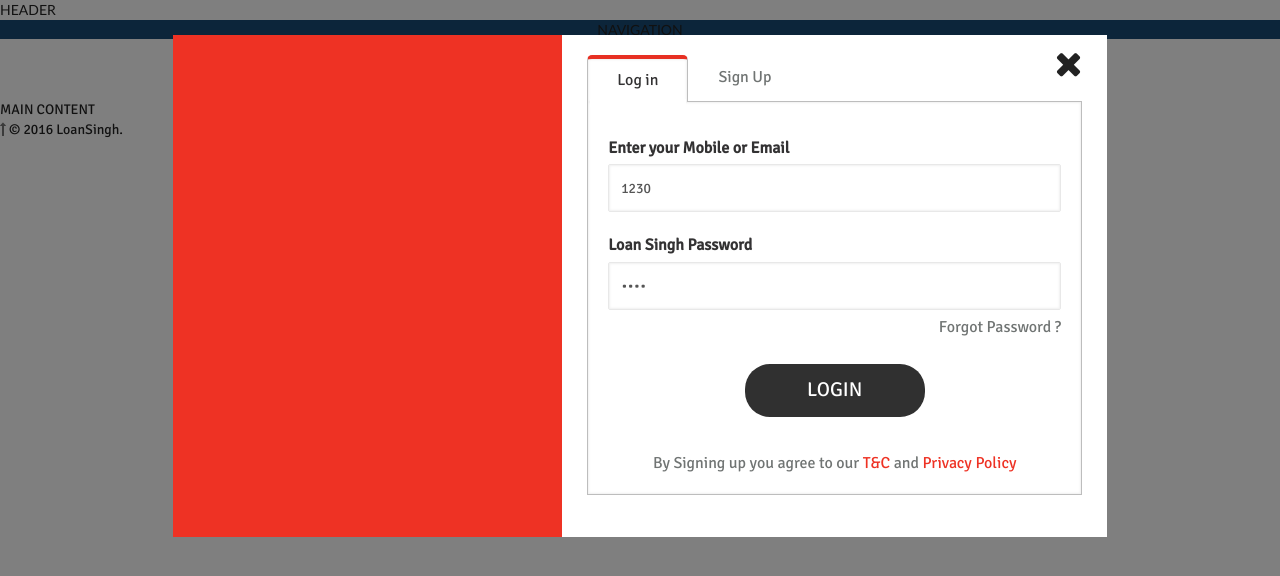
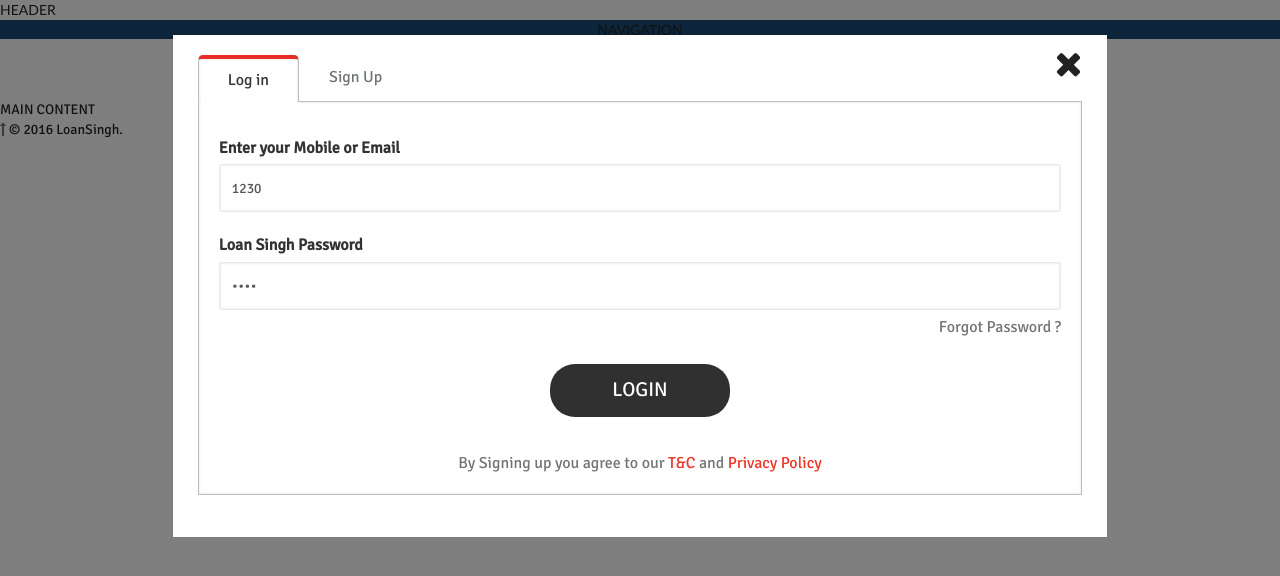
Before and after one commit to jsbimra/signuplogin, a website: page index.html in a window 1280 px wide. Drawn offline with Linux system fonts and the light colour scheme; some packages are replaced by stand-ins of ours.

Commit message:
Update login.html

```diff
--- a/app/login/login.html
+++ b/app/login/login.html
@@ -14,7 +14,7 @@
                         <li>Test</li>
                     </ul>
                 </div>
-                <div class="col-xs-12 col-sm-12 col-md-7 r-col">
+                <div class="col-xs-12 col-sm-12 col-md-12 r-col">
                     <div class="modal-form-section">
                         <div class="tab-container" ng-hide="loginCtrl.nonTabActive">
                             <ul class="nav nav-tabs">
```
